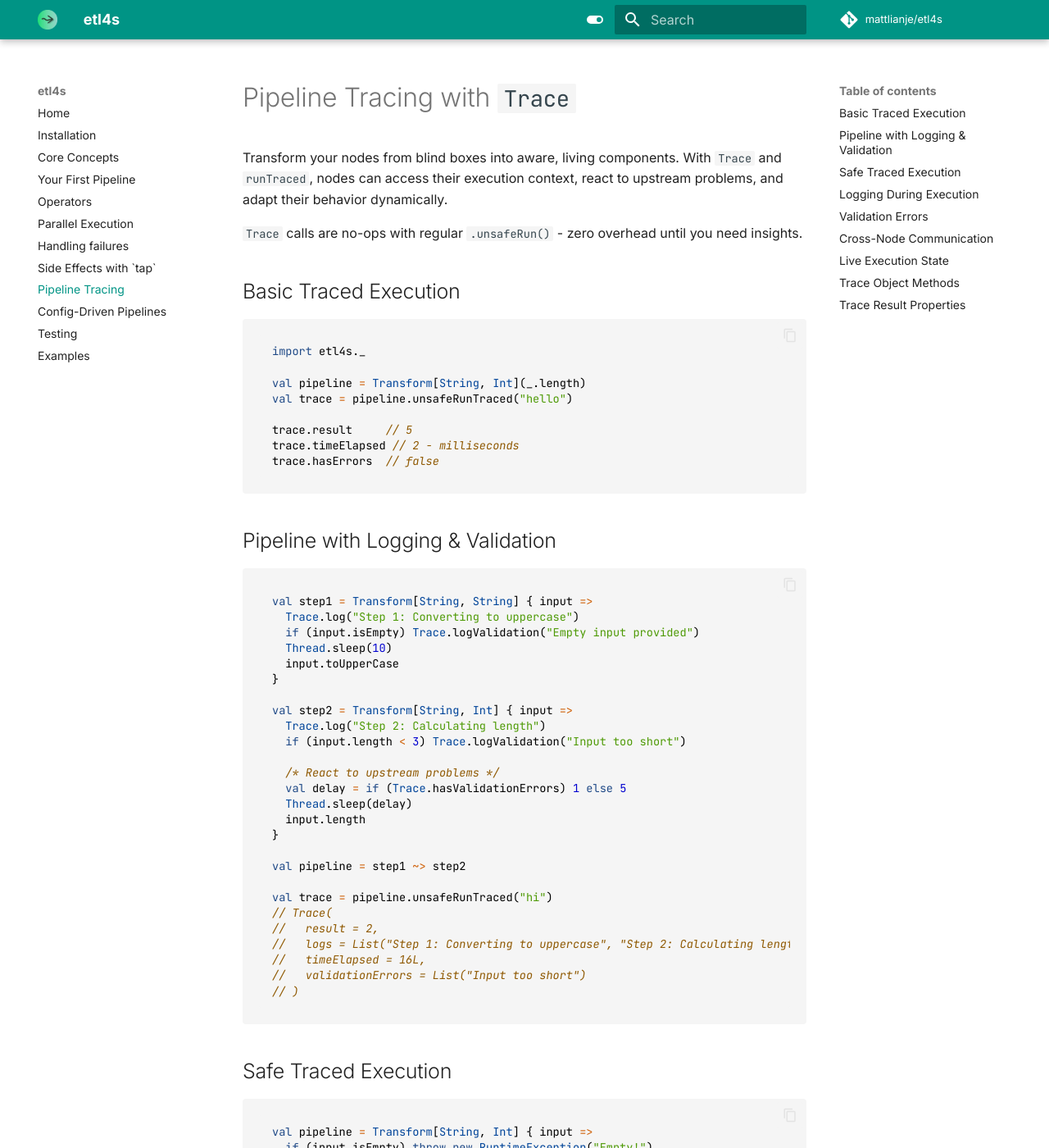
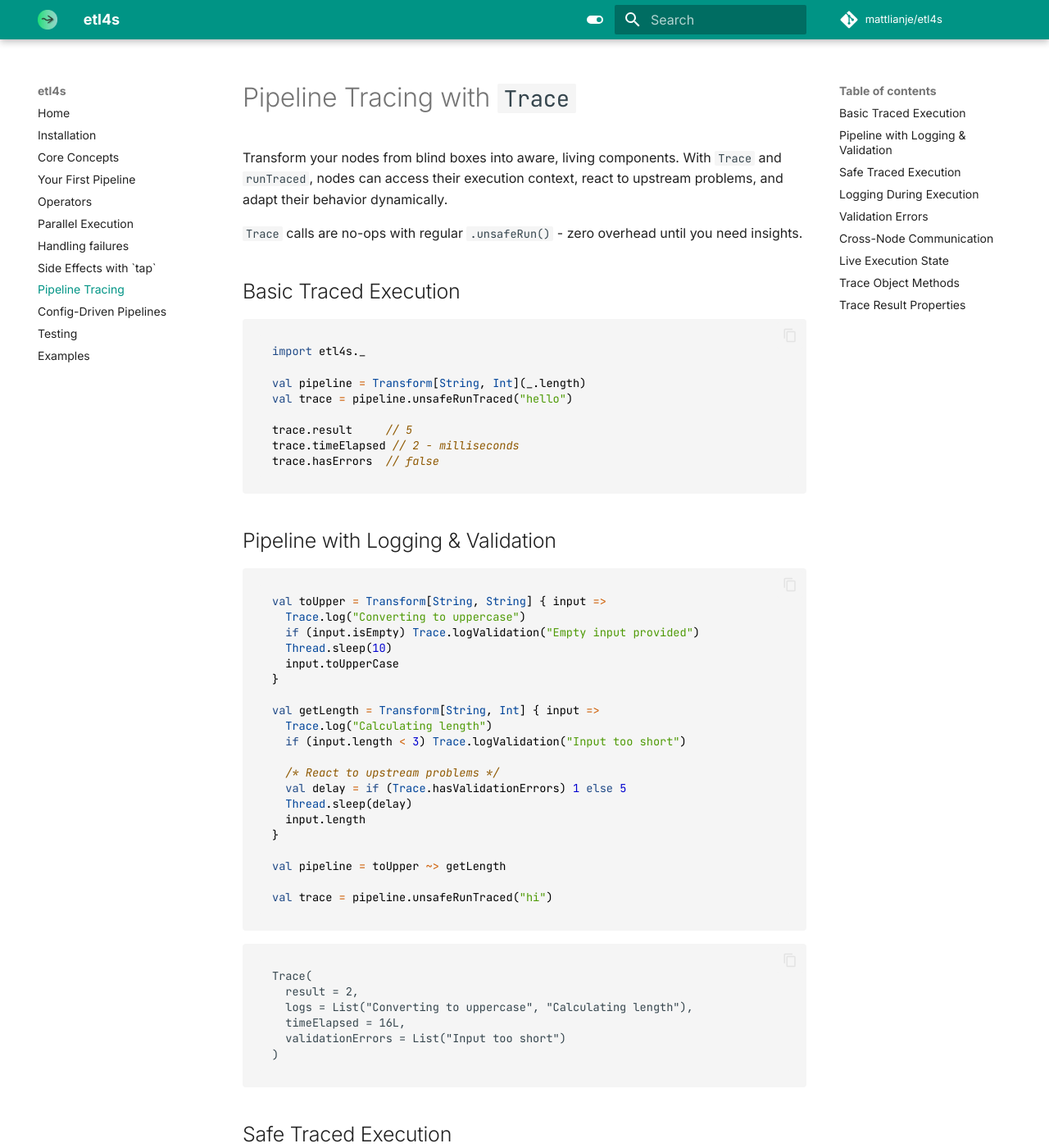
Before and after one commit to mattlianje/etl4s, an MkDocs documentation site: the page built from docs/trace.md, in a window 1280 px wide and 1400 px high. Shown: the whole window at 82% size. Built offline with MkDocs 1.6.1 and Material for MkDocs 9.7.7, drawn with Linux system fonts in a browser that asks for light colours; comment, search, counter and statistics services are not loaded.

Commit message:
tweak trace doc

````diff
--- a/docs/trace.md
+++ b/docs/trace.md
@@ -20,15 +20,15 @@ trace.hasErrors  // false
 ## Pipeline with Logging & Validation
 
 ```scala
-val step1 = Transform[String, String] { input =>
-  Trace.log("Step 1: Converting to uppercase")
+val toUpper = Transform[String, String] { input =>
+  Trace.log("Converting to uppercase")
   if (input.isEmpty) Trace.logValidation("Empty input provided")
   Thread.sleep(10)
   input.toUpperCase
 }
 
-val step2 = Transform[String, Int] { input =>
-  Trace.log("Step 2: Calculating length")
+val getLength = Transform[String, Int] { input =>
+  Trace.log("Calculating length")
   if (input.length < 3) Trace.logValidation("Input too short")
 
   /* React to upstream problems */
@@ -37,15 +37,18 @@ val step2 = Transform[String, Int] { input =>
   input.length
 }
 
-val pipeline = step1 ~> step2
+val pipeline = toUpper ~> getLength
 
 val trace = pipeline.unsafeRunTraced("hi")
-// Trace(
-//   result = 2,
-//   logs = List("Step 1: Converting to uppercase", "Step 2: Calculating length"),
-//   timeElapsed = 16L,
-//   validationErrors = List("Input too short")
-// )
+```
+
+```
+Trace(
+  result = 2,
+  logs = List("Converting to uppercase", "Calculating length"),
+  timeElapsed = 16L,
+  validationErrors = List("Input too short")
+)
 ```
 
 ## Safe Traced Execution
````
